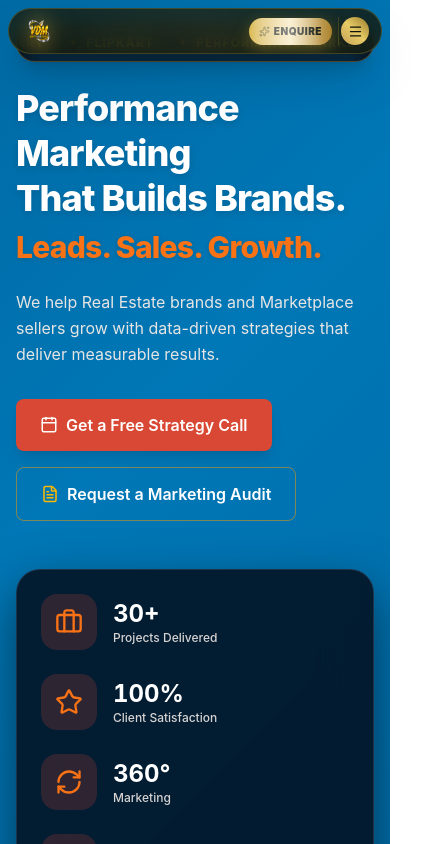
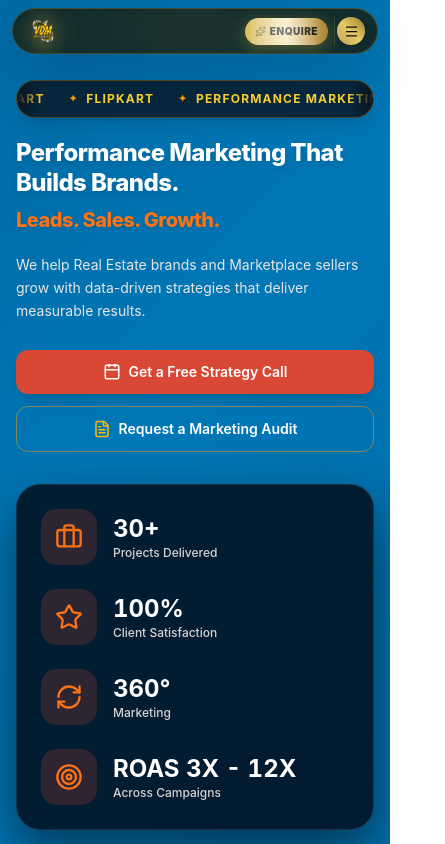
Before and after one commit to Shivam7570/VDM, a React (Vite) app in the folder client/: page / in a window 390 px wide. Shown: the top 844 px of the page, 445 px wide, since content can reach past the window. Built offline with nearby package versions, Linux system fonts and the light colour scheme.

Commit message:
Updated project

```diff
--- a/client/src/Component/Home/HomeS.jsx
+++ b/client/src/Component/Home/HomeS.jsx
@@ -365,14 +365,14 @@ export default function HomeS() {
             <div className="absolute top-0 left-1/2 -translate-x-1/2 w-full max-w-[1200px] h-[600px] bg-[radial-gradient(ellipse_at_top,_var(--tw-gradient-stops))] from-[#00b4d8]/40 via-transparent to-transparent blur-[120px] pointer-events-none z-0" />
 
             {/* HERO SECTION */}
-            <section className="relative pt-6 pb-16 px-4 sm:px-6 lg:px-12 max-w-7xl mx-auto min-h-[600px] flex items-center z-10">
-                <div className="relative z-10 grid grid-cols-1 lg:grid-cols-12 gap-12 items-center w-full">
+            <section className="relative pt-20 sm:pt-24 lg:pt-8 pb-12 sm:pb-16 px-4 sm:px-6 lg:px-12 max-w-7xl mx-auto flex items-start z-10 overflow-x-hidden">
+                <div className="relative z-10 grid grid-cols-1 lg:grid-cols-12 gap-8 lg:gap-12 items-center w-full">
 
                     {/* Left Column */}
-                    <div className="lg:col-span-7 space-y-6">
+                    <div className="lg:col-span-7 space-y-5 sm:space-y-6">
 
                         {/* BRAND MARQUEE BADGE */}
-                        <div className="inline-flex mt-0 items-center max-w-full sm:max-w-md overflow-hidden bg-[#0a1622]/80 backdrop-blur-md border border-amber-500/30 rounded-full px-0 py-2.5 shadow-lg relative">
+                        <div className="inline-flex mt-0 items-center w-full max-w-[calc(100vw-2rem)] sm:max-w-md overflow-hidden bg-[#0a1622]/80 backdrop-blur-md border border-amber-500/30 rounded-full px-0 py-2.5 shadow-lg relative">
                             <div className="absolute left-0 top-0 bottom-0 w-6 bg-gradient-to-r from-[#0a1622] to-transparent z-10 pointer-events-none" />
                             <div className="absolute right-0 top-0 bottom-0 w-6 bg-gradient-to-l from-[#0a1622] to-transparent z-10 pointer-events-none" />
 
@@ -387,25 +387,25 @@ export default function HomeS() {
 
                         {/* HERO HEADING */}
                         <div className="space-y-2">
-                            <h1 className="text-4xl sm:text-5xl lg:text-6xl font-extrabold tracking-tight leading-tight text-white drop-shadow-md">
-                                Performance Marketing <br />
+                            <h1 className="text-2xl sm:text-4xl lg:text-6xl font-extrabold tracking-tight leading-tight text-white drop-shadow-md">
+                                Performance Marketing <br className="hidden sm:inline" />
                                 That Builds Brands.
                             </h1>
-                            <p className="text-3xl sm:text-4xl lg:text-5xl font-extrabold text-[#f97316] tracking-tight drop-shadow-sm">
+                            <p className="text-xl sm:text-3xl lg:text-5xl font-extrabold text-[#f97316] tracking-tight drop-shadow-sm">
                                 Leads. Sales. Growth.
                             </p>
                         </div>
 
-                        <p className="text-stone-200 text-base sm:text-lg max-w-xl leading-relaxed">
+                        <p className="text-stone-200 text-sm sm:text-base lg:text-lg max-w-xl leading-relaxed">
                             We help Real Estate brands and Marketplace sellers grow with data-driven strategies that deliver measurable results.
                         </p>
 
-                        <div className="flex flex-wrap gap-4 pt-2">
+                        <div className="flex flex-col sm:flex-row gap-3 sm:gap-4 pt-2 w-full">
                             <a
                                 href="https://wa.me/7651909139?text=Hi%2C%20I%20would%20like%20to%20book%20a%20Free%20Strategy%20Call!"
                                 target="_blank"
                                 rel="noopener noreferrer"
-                                className="flex items-center space-x-2 bg-[#d94834] hover:bg-[#c03c29] text-white font-semibold px-6 py-3.5 rounded-lg shadow-lg transition-all duration-300 transform hover:-translate-y-0.5"
+                                className="flex items-center justify-center space-x-2 bg-[#d94834] hover:bg-[#c03c29] text-white font-semibold px-5 sm:px-6 py-3 sm:py-3.5 rounded-xl shadow-lg transition-all duration-300 transform hover:-translate-y-0.5 text-sm sm:text-base w-full sm:w-auto"
                             >
                                 <Calendar size={18} />
                                 <span>Get a Free Strategy Call</span>
@@ -413,7 +413,7 @@ export default function HomeS() {
 
                             <button
                                 onClick={openAuditModal}
-                                className="flex items-center space-x-2 bg-transparent border border-amber-500/50 hover:border-amber-400 text-white font-semibold px-6 py-3.5 rounded-lg transition-all duration-300 cursor-pointer"
+                                className="flex items-center justify-center space-x-2 bg-transparent border border-amber-500/50 hover:border-amber-400 text-white font-semibold px-5 sm:px-6 py-3 sm:py-3.5 rounded-xl transition-all duration-300 cursor-pointer text-sm sm:text-base w-full sm:w-auto"
                             >
                                 <FileText size={18} className="text-amber-400" />
                                 <span>Request a Marketing Audit</span>
--- a/client/src/Component/Navbar.jsx
+++ b/client/src/Component/Navbar.jsx
@@ -81,11 +81,10 @@ export default function Navbar() {
             `}</style>
 
             <header
-                className={`fixed top-0 left-0 right-0 w-full z-50 transition-all duration-500 ease-out pt-2 sm:pt-4 px-2 sm:px-6 lg:px-10 flex flex-col items-center md:items-end pointer-events-none ${isVisible ? "translate-y-0 opacity-100" : "-translate-y-full opacity-0"
+                className={`fixed top-0 left-0 right-0 w-full z-50 transition-all duration-500 ease-out pt-2 sm:pt-4 px-3 sm:px-6 lg:px-10 flex flex-col items-center md:items-end pointer-events-none ${isVisible ? "translate-y-0 opacity-100" : "-translate-y-full opacity-0"
                     }`}
             >
-                {/* Yahan max-w width ko reduce karke compact kar diya gaya hai */}
-                <div className="w-full max-w-[calc(100vw-1rem)] sm:max-w-md md:max-w-lg relative flex flex-col items-end pointer-events-auto">
+                <div className="w-full max-w-[calc(100vw-1.5rem)] sm:max-w-md md:max-w-lg relative flex flex-col items-center md:items-end pointer-events-auto mx-auto md:ml-auto md:mr-0">
 
                     {/* Floating Capsule Navbar Aligned Responsive */}
                     <nav
--- a/client/src/index.css
+++ b/client/src/index.css
@@ -5,3 +5,16 @@
   --color-brand-goldHover: #e0a334;
   --color-brand-bg: #0c0d10;
 }
+
+html, body {
+  overflow-x: hidden;
+  max-width: 100vw;
+  margin: 0;
+  padding: 0;
+  box-sizing: border-box;
+  -webkit-tap-highlight-color: transparent;
+}
+
+*, ::before, ::after {
+  box-sizing: border-box;
+}
```
